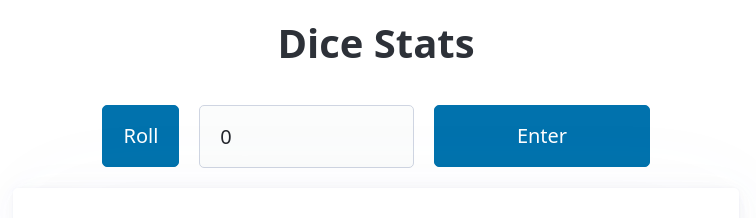
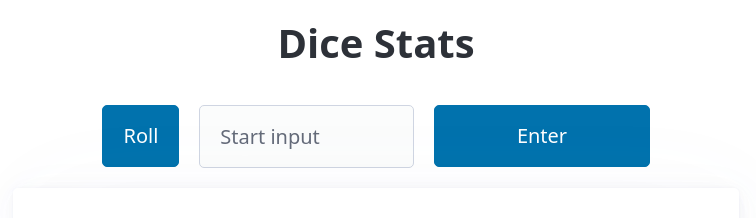
Before and after one commit to Justin-K-Ellis/dice-stats.vue, a Vue app: page / in a window 1280 px wide. Shown: the top 218 px of the page, without its empty margins (264-1020 px from the left). Built offline with nearby package versions, Linux system fonts and the light colour scheme.

Commit message:
fix: reset starterNum to 0 when entered & set max to 300

```diff
--- a/src/App.vue
+++ b/src/App.vue
@@ -4,7 +4,7 @@ import rollDice from './utils/rollDice'
 import type { RollStats } from '../types'
 
 const diceStats = ref<RollStats>({})
-const starterNum = ref(0)
+const starterNum = ref<number | null>(null)
 
 function handleRoll(): void {
   const roll = rollDice()
@@ -16,8 +16,16 @@ function handleRoll(): void {
 }
 
 function handleStarterInput(): void {
-  for (let i = 0; i < starterNum.value; i++) {
-    handleRoll()
+  if (starterNum.value) {
+    if (starterNum.value > 300) starterNum.value = 300
+
+    diceStats.value = {}
+    for (let i = 0; i < starterNum.value; i++) {
+      handleRoll()
+    }
+    starterNum.value = null
+  } else {
+    return
   }
 }
 </script>
```
